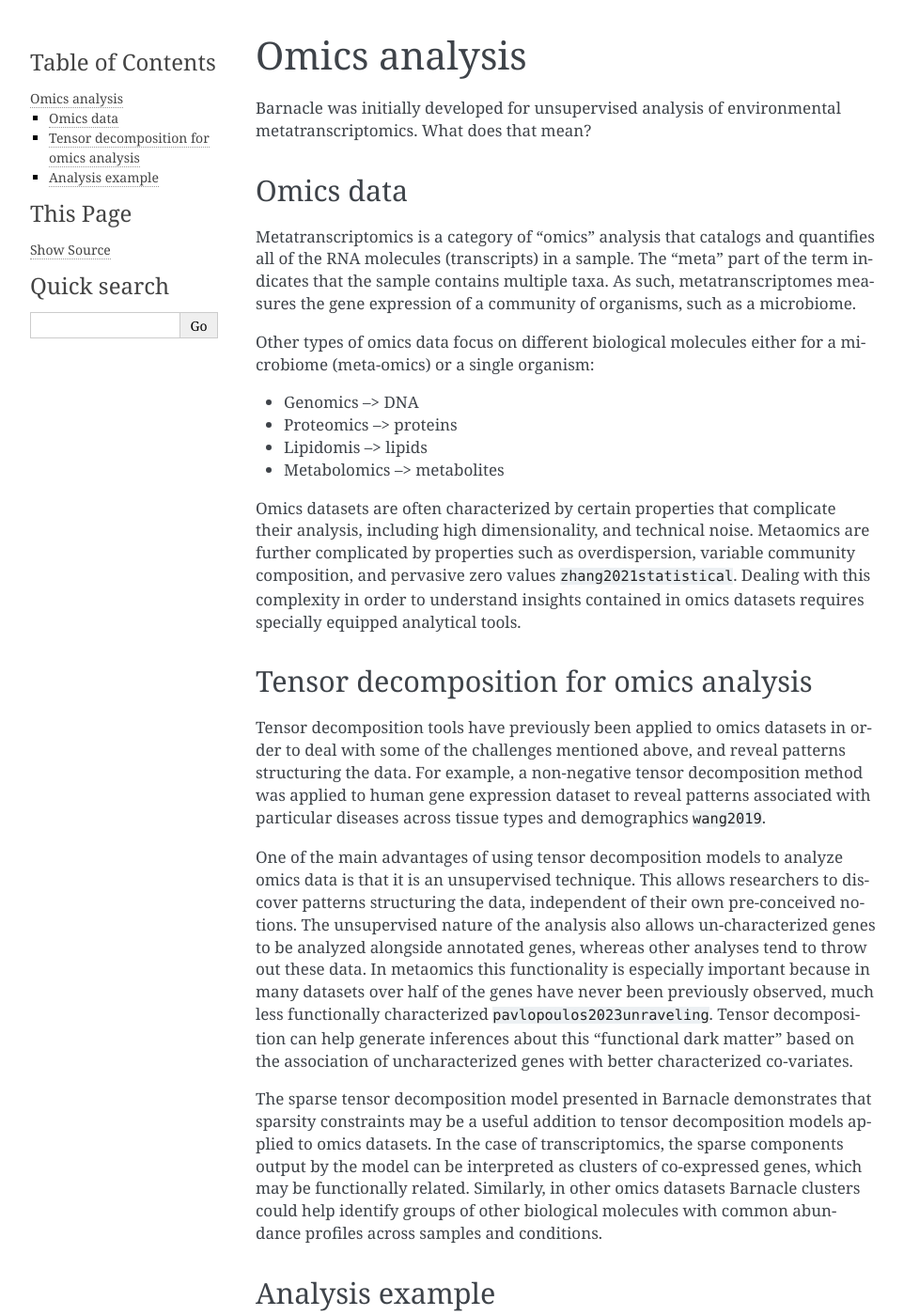
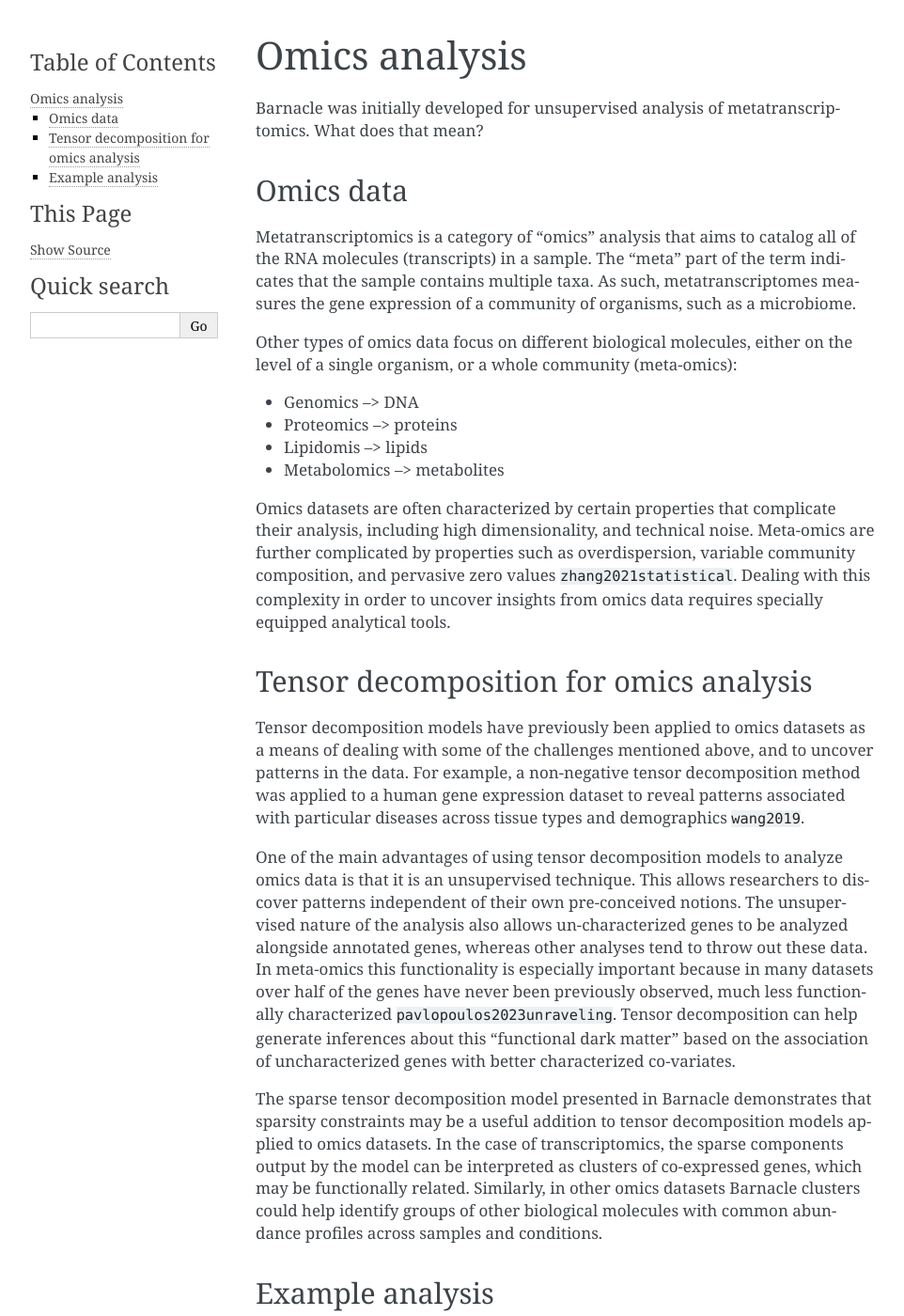
Before and after one commit to blasks/barnacle, a Sphinx documentation site: the page built from docs/omics.rst, in a window 1280 px wide and 1400 px high. Shown: the whole window at 94% size, without its empty margins (148-1110 px from the left). Built offline with Sphinx 7.4.7, drawn with Linux system fonts in a browser that asks for light colours; pages that are not in the unit, such as notebooks, are missing from menus; cross-references to code outside the pages are shown as plain code.

Commit message:
some wording tweaks and other edits

```diff
--- a/docs/model.rst
+++ b/docs/model.rst
@@ -106,8 +106,8 @@ of the following form:
 
 where :math:`Y` is the input data tensor, :math:`\hat{Y}` is the model
 reconstruction of the input tensor, and the additional terms encompass the
-l1 sparsity penalties applied to the factor weights :math:`F_i` applied to each
-of :math:`i` modes, modulated by the corresponding sparsity coefficient
+l1 sparsity penalties applied to the factor weights of each mode, :math:`F_i`,
+modulated by the corresponding sparsity coefficient
 :math:`\lambda_i`. Setting :math:`\lambda` to zero in any mode removes the
 sparsity constraint from that mode. Additionally, non-negativity constraints
 can be applied to any mode in conjunction with or in place of sparsity
--- a/docs/omics.rst
+++ b/docs/omics.rst
@@ -2,19 +2,19 @@ Omics analysis
 ==============
 
 Barnacle was initially developed for unsupervised analysis of
-environmental metatranscriptomics. What does that mean?
+metatranscriptomics. What does that mean?
 
 Omics data
 ----------
 
 Metatranscriptomics is a category of "omics" analysis
-that catalogs and quantifies all of the RNA molecules (transcripts)
+that aims to catalog all of the RNA molecules (transcripts)
 in a sample. The "meta" part of the term indicates that the sample contains
 multiple taxa. As such, metatranscriptomes measures the gene expression of a
 community of organisms, such as a microbiome.
 
-Other types of omics data focus on different biological molecules either for
-a microbiome (meta-omics) or a single organism:
+Other types of omics data focus on different biological molecules, either on
+the level of a single organism, or a whole community (meta-omics):
 
 - Genomics --> DNA
 - Proteomics --> proteins
@@ -22,27 +22,27 @@ a microbiome (meta-omics) or a single organism:
 - Metabolomics --> metabolites
 
 Omics datasets are often characterized by certain properties that complicate
-their analysis, including high dimensionality, and technical noise. Metaomics
+their analysis, including high dimensionality, and technical noise. Meta-omics
 are further complicated by properties such as overdispersion, variable
 community composition, and pervasive zero values :cite:p:`zhang2021statistical`.
-Dealing with this complexity in order to understand insights contained in
-omics datasets requires specially equipped analytical tools.
+Dealing with this complexity in order to uncover insights from
+omics data requires specially equipped analytical tools.
 
 Tensor decomposition for omics analysis
 ---------------------------------------
 
-Tensor decomposition tools have previously been applied to omics datasets in
-order to deal with some of the challenges mentioned above, and reveal patterns
-structuring the data. For example, a non-negative tensor decomposition method
-was applied to human gene expression dataset to reveal patterns associated
+Tensor decomposition models have previously been applied to omics datasets as a
+means of dealing with some of the challenges mentioned above, and to uncover
+patterns in the data. For example, a non-negative tensor decomposition method
+was applied to a human gene expression dataset to reveal patterns associated
 with particular diseases across tissue types and demographics :cite:p:`wang2019`.
 
 One of the main advantages of using tensor decomposition models to analyze omics
 data is that it is an unsupervised technique. This allows researchers to
-discover patterns structuring the data, independent of their own pre-conceived
-notions. The unsupervised nature of the analysis also allows un-characterized
+discover patterns independent of their own pre-conceived notions.
+The unsupervised nature of the analysis also allows un-characterized
 genes to be analyzed alongside annotated genes, whereas other analyses tend to
-throw out these data. In metaomics this functionality is especially important
+throw out these data. In meta-omics this functionality is especially important
 because in many datasets over half of the genes have never been previously
 observed, much less functionally characterized
 :cite:p:`pavlopoulos2023unraveling`. Tensor decomposition can help generate
@@ -57,7 +57,7 @@ genes, which may be functionally related. Similarly, in other omics datasets
 Barnacle clusters could help identify groups of other biological molecules with
 common abundance profiles across samples and conditions.
 
-Analysis example
+Example analysis
 ----------------
 
 For an in-depth example of using Barnacle for analyzing metatranscriptomics
```
Also changed, not shown: docs/index.rst (+7 -7 lines), docs/figures/barnacle.png (deleted).
